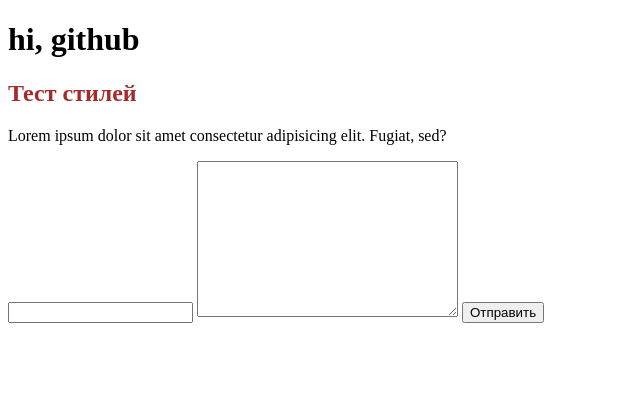
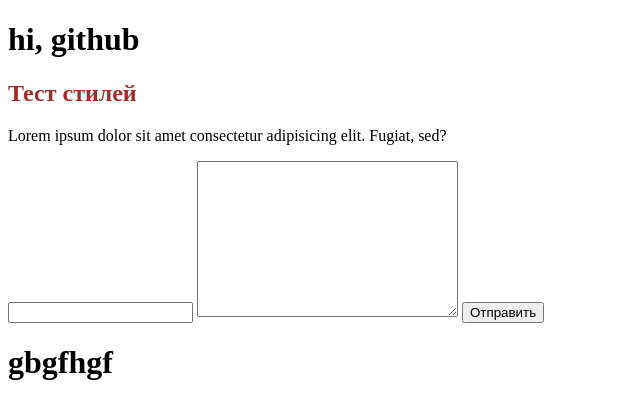
Before and after one commit to KopanevIlya/test39, a plain HTML site: page index.html in a window 1280 px wide. Shown: the whole page, without its empty margins (0-640 px from the left). Drawn offline with Linux system fonts and the light colour scheme.

Commit message:
добавили еще один заголовок

```diff
--- a/index.html
+++ b/index.html
@@ -15,5 +15,6 @@
         <textarea name="" id="" cols="30" rows="10"></textarea>
         <input type="submit" value="Отправить">
     </form>
+    <h1>gbgfhgf</h1>
 </body>
 </html>
```
